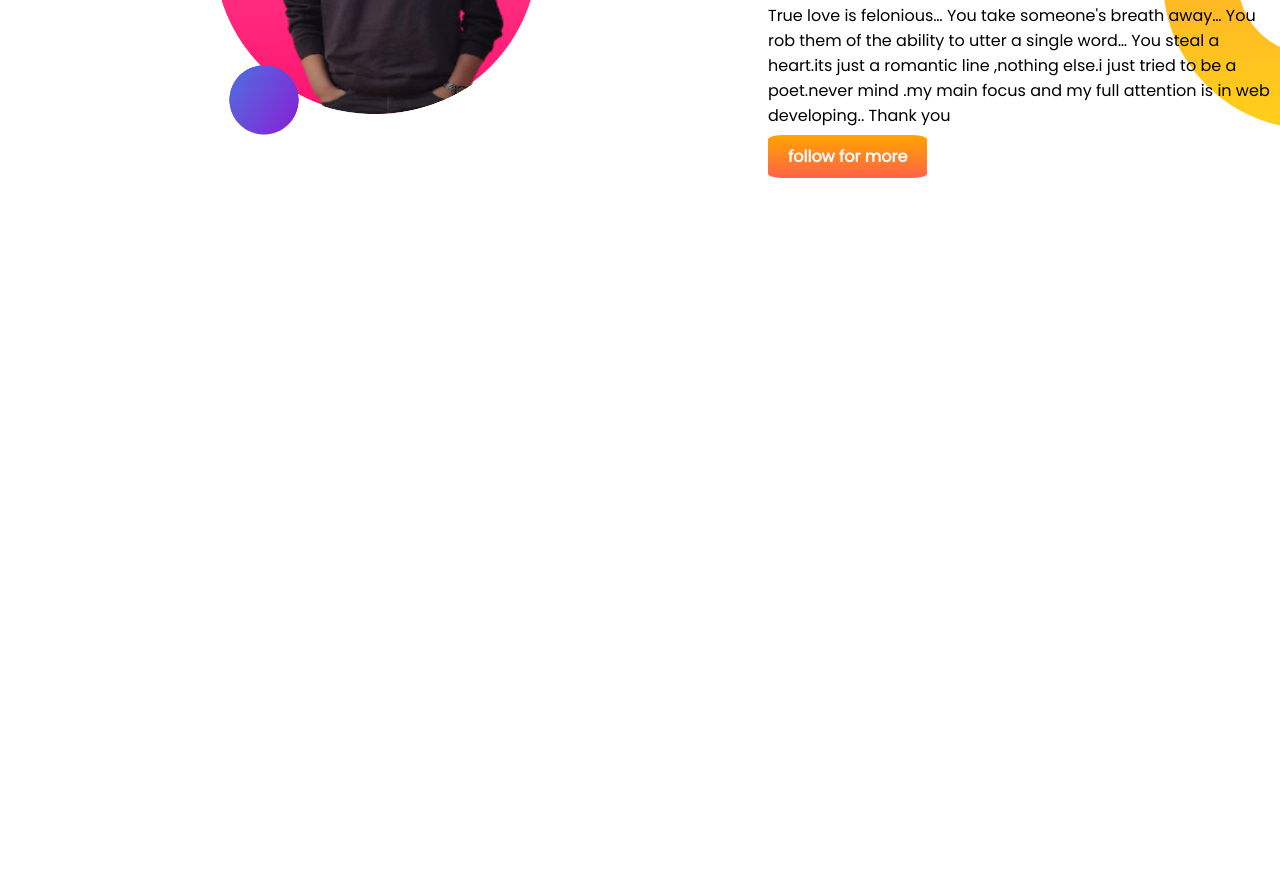
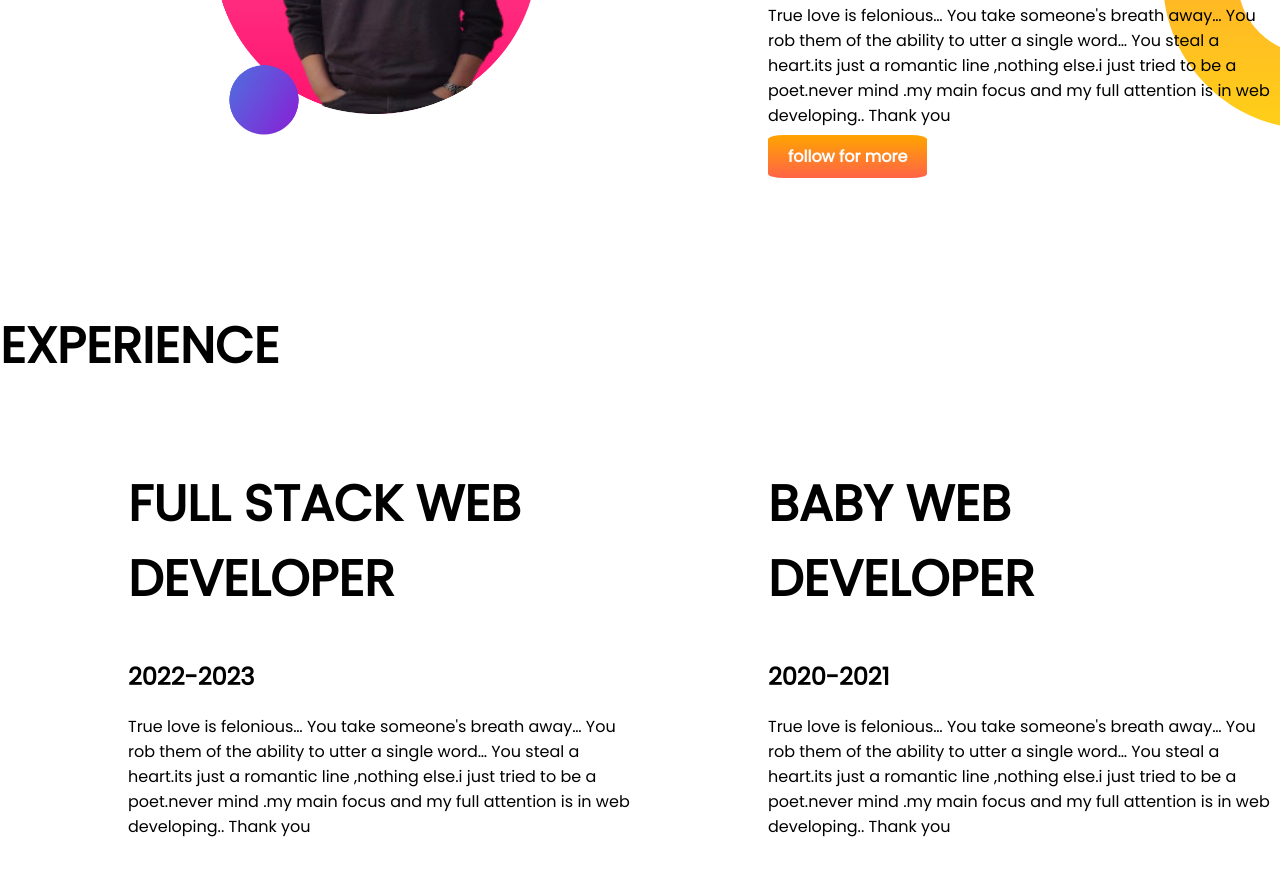
Before and after one commit to asraful7711/developer-portfolio, a plain HTML site: page index.html in a window 1280 px wide. Shown: the part 888-1763 px from the top of the page. Before the commit the page ends 1197 px from the top, so only its background shows below. Drawn offline with Linux system fonts and the light colour scheme.

Commit message:
bottom adjust

```diff
--- a/index.html
+++ b/index.html
@@ -13,7 +13,7 @@
 </head>
 
 <body>
-    <section class="top-banner-baground">
+    <section class="top-banner-baground felxible-container">
         <div class="half-width">
             <h1>welcome to</h1>
             <h1><span class="orange-color">Asraful Islam Apon</span> world</h1>
@@ -30,7 +30,7 @@
             <img class="half-width" src="images/apon pic 4.png" alt="my-first-pic">
         </div>
     </section>
-    <section class="bottom-banner">
+    <section class="bottom-banner felxible-container">
         <div class="half-width">
             <img class="half-width" src="images/my-third-pic.png" alt="bottom pic">
         </div>
@@ -45,6 +45,36 @@
             <a class="link-button" href="https://www.facebook.com/asrafulislamapon11/">follow for more</a>
         </div>
     </section>
+    <section class="experience-area">
+        <h1>EXPERIENCE</h1>
+        <div class="felxible-container">
+            <div class="half-width">
+                <h1>FULL STACK WEB DEVELOPER</h1>
+                <h2>2022-2023</h2>
+                <p>True love is felonious… You take someone's breath away… You rob them of the ability to utter a single
+                    word… You steal a heart.its just a romantic line ,nothing else.i just tried to be a poet.never mind
+                    .my
+                    main focus and my full attention is in web developing..
+                    Thank you
+                </p>
+
+            </div>
+            <div class="half-width">
+                <h1>BABY WEB DEVELOPER <h1>
+                        <h2>2020-2021</h2>
+                        <p>True love is felonious… You take someone's breath away… You rob them of the ability to utter
+                            a
+                            single
+                            word… You steal a heart.its just a romantic line ,nothing else.i just tried to be a
+                            poet.never
+                            mind .my
+                            main focus and my full attention is in web developing..
+                            Thank you</p>
+
+            </div>
+        </div>
+
+    </section>
 </body>
 
 </html>
--- a/style.css
+++ b/style.css
@@ -8,7 +8,7 @@ h1{
 .orange-color{
     color: orange;
 }
-section{
+.felxible-container{
     display: flex;
     margin-bottom: 140px;
 }
```
